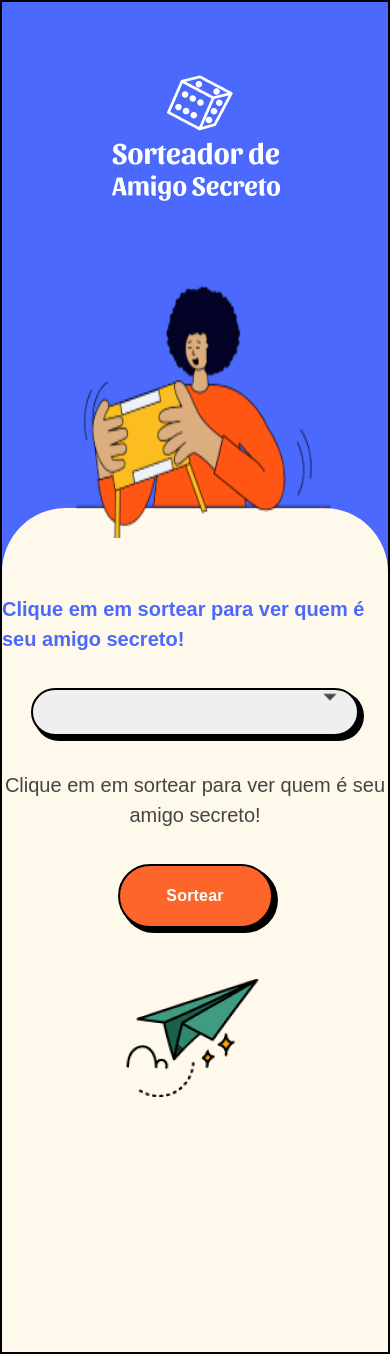
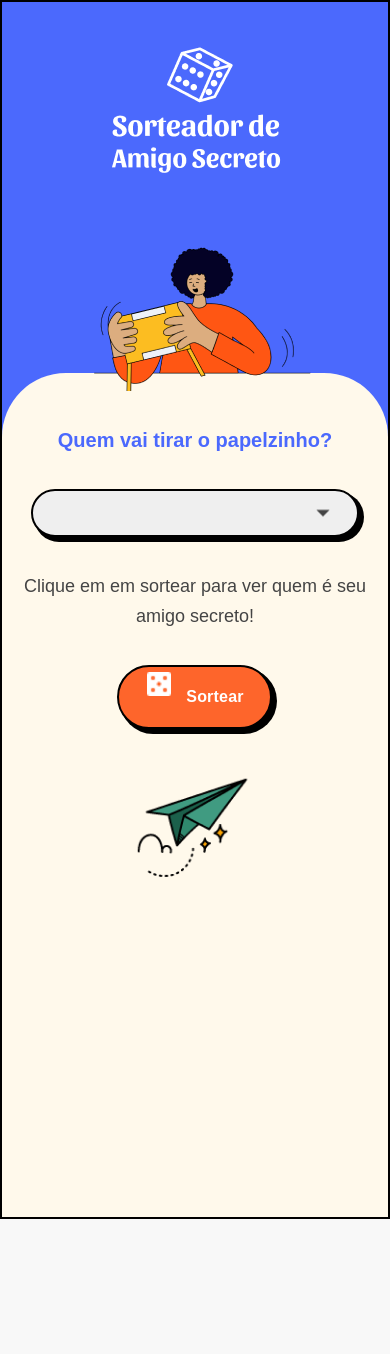
Before and after one commit to leonardoitalo/AmigoSecreto, a React (Vite) app: page /sorteio in a window 390 px wide. After the commit the page ends 1219 px from the top, so only its background shows below. Built offline with nearby package versions, Linux system fonts and the light colour scheme.

Commit message:
feat: adicionando responsividade a página de sorteio

```diff
--- a/src/components/Footer/index.tsx
+++ b/src/components/Footer/index.tsx
@@ -17,8 +17,13 @@ const Footer = () => {
 
   return (
     <FooterContainer>
-      <IconButton $hideOMobile src="images/play-icone.png" />
-      <Button disabled={namesList.length < 3} onClick={start}>
+      <IconButton $top="50%" $hideOMobile src="images/play-icone.png" />
+      <Button
+        $paddingMobile="0px 24px"
+        $width="351px"
+        disabled={namesList.length < 3}
+        onClick={start}
+      >
         Iniciar brincadeira!
       </Button>
       <img className="desktop-image" src="images/sacola.png" alt="" />
--- a/src/components/Form/index.tsx
+++ b/src/components/Form/index.tsx
@@ -24,7 +24,7 @@ const Form = () => {
 
   return (
     <FormContainer onSubmit={adicionarParticipante}>
-      <Icon src="images/pessoa.png" />
+      <Icon $topMobile="23%" $leftMobile="7%" src="images/pessoa.png" />
       <Input
         ref={inputRef}
         value={nome}
--- a/src/components/Header/styles.tsx
+++ b/src/components/Header/styles.tsx
@@ -8,7 +8,7 @@ export const HeaderContainer = styled.header`
   padding-top: 120px;
 
   @media screen and (max-width: 940px) {
-    padding-top: 60px;
+    padding-top: 32px;
     flex-direction: column;
     align-items: center;
   }
@@ -47,5 +47,8 @@ export const ImageLogo = styled.div`
 
 export const ImageParticipant = styled.img`
   z-index: 1;
-  height: 277px;
+
+  @media (max-width: 800px) {
+    margin-bottom: 12px;
+  }
 `
--- a/src/interfaces/ButtonProps.ts
+++ b/src/interfaces/ButtonProps.ts
@@ -1,5 +1,7 @@
 import { ButtonHTMLAttributes } from 'react'
 
 export interface ButtonProps extends ButtonHTMLAttributes<HTMLButtonElement> {
+  $width: string
   $marginBottom?: string
+  $paddingMobile?: string
 }
--- a/src/interfaces/IconButtonProps.ts
+++ b/src/interfaces/IconButtonProps.ts
@@ -1,3 +1,6 @@
-export interface IconButtonProps {
+import { IconProps } from './IconProps'
+
+export interface IconButtonProps extends IconProps {
   $hideOMobile?: boolean
+  $height?: string
 }
--- a/src/interfaces/IconProps.ts
+++ b/src/interfaces/IconProps.ts
@@ -1,4 +1,6 @@
 export interface IconProps {
   $top?: string
   $left?: string
+  $topMobile?: string
+  $leftMobile?: string
 }
--- a/src/pages/DrawPage/index.tsx
+++ b/src/pages/DrawPage/index.tsx
@@ -1,6 +1,13 @@
 import { useSelector } from 'react-redux'
 import { RootState } from 'store'
-import { Button, Card, Icon, Text, Title } from 'styles/GlobalComponents'
+import {
+  Button,
+  Card,
+  Icon,
+  IconButton,
+  Text,
+  Title,
+} from 'styles/GlobalComponents'
 import { FormDraw, Select, SelectContainer, SelectedName } from './styles'
 import { useEffect, useState } from 'react'
 
@@ -24,12 +31,18 @@ const DrawPage = () => {
   }
 
   return (
-    <Card>
+    <Card $paddingTop="52px">
       <FormDraw onSubmit={draw}>
-        <Title>Clique em em sortear para ver quem é seu amigo secreto!</Title>
+        <Title>Quem vai tirar o papelzinho?</Title>
 
         <SelectContainer>
-          <Icon $top="50%" $left="89%" src="images/triangulo.png" />
+          <Icon
+            $top="50%"
+            $topMobile="50%"
+            $left="89%"
+            $leftMobile="87%"
+            src="images/triangulo.png"
+          />
           <Select
             $borderRadiusfull="true"
             role="combobox"
@@ -51,11 +64,26 @@ const DrawPage = () => {
         <Text>
           Clique em em sortear para ver quem é seu <br /> amigo secreto!
         </Text>
-        <Button $marginBottom="10px">Sortear</Button>
+
+        <IconButton
+          $top="59.5%"
+          $topMobile="59%"
+          $left="35%"
+          $height="32px"
+          src="images/dado-botao.png"
+        />
+        <Button $width="227px" $paddingMobile="-1px" $marginBottom="10px">
+          Sortear
+        </Button>
         {secretFriend && (
           <SelectedName role="alert">{secretFriend}</SelectedName>
         )}
-        <img src="images/aviao.png" alt="" />
+        <img className="desktop-image" src="images/aviao.png" alt="" />
+        <img
+          className="mobile-image"
+          src="images/mobile/aviao-mobile.png"
+          alt=""
+        />
       </FormDraw>
     </Card>
   )
--- a/src/pages/DrawPage/styles.tsx
+++ b/src/pages/DrawPage/styles.tsx
@@ -7,6 +7,24 @@ export const FormDraw = styled.form`
   flex-direction: column;
   align-items: center;
   gap: 34px;
+  position: relative;
+
+  img.desktop-image {
+    display: block;
+
+    @media (max-width: 800px) {
+      display: none;
+    }
+  }
+
+  // Mostra a imagem no mobile
+  img.mobile-image {
+    display: none;
+
+    @media (max-width: 800px) {
+      display: block;
+    }
+  }
 `
 
 export const SelectContainer = styled.div`
--- a/src/styles/GlobalComponents.tsx
+++ b/src/styles/GlobalComponents.tsx
@@ -56,7 +56,8 @@ export const Input = styled(BaseBorderStyle).attrs<InputProps>({
 export const Button = styled(BaseBorderStyle).attrs<ButtonProps>({
   as: 'button',
 })`
-  width: 351px;
+  /* width: 351px; */
+  width: ${({ $width }) => $width};
   height: 80px;
   border-radius: 38px;
   background-color: ${colors.orange};
@@ -66,7 +67,7 @@ export const Button = styled(BaseBorderStyle).attrs<ButtonProps>({
   line-height: 30px;
   letter-spacing: 0.0125em;
   padding-left: 40px;
-  margin-bottom: ${({ $marginBottom }) => $marginBottom || '0'};
+  margin-bottom: ${({ $marginBottom }) => $marginBottom || '0px 24px'};
 
   &:hover {
     background-color: ${colors.purple};
@@ -75,7 +76,7 @@ export const Button = styled(BaseBorderStyle).attrs<ButtonProps>({
   @media (max-width: 800px) {
     width: 155px;
     height: 64px;
-    padding: 0px 24px;
+    padding: ${({ $paddingMobile }) => $paddingMobile || '0px'};
     font-size: 16px;
     line-height: 24px;
   }
@@ -90,18 +91,23 @@ export const Icon = styled.img<IconProps>`
   cursor: pointer;
 
   @media (max-width: 800px) {
-    top: 19%;
+    top: ${({ $topMobile }) => $topMobile || '19%'};
+    left: ${({ $leftMobile }) => $leftMobile || '0%'};
   }
 `
 
 export const IconButton = styled.img<IconButtonProps>`
   position: absolute;
-  top: 50%;
-  left: 6%;
+  top: ${({ $top }) => $top || '50px'};
+  left: ${({ $left }) => $left || '6%'};
+  height: ${({ $height }) => $height};
   transform: translateY(-50%);
 
   @media (max-width: 800px) {
     display: ${({ $hideOMobile }) => ($hideOMobile ? 'none' : 'inline-block')};
+    top: 56%;
+    left: 36%;
+    height: 24px;
   }
 `
 export const Text = styled.p`
@@ -110,4 +116,8 @@ export const Text = styled.p`
   text-align: center;
   line-height: 30px;
   color: ${colors.grayDark};
+
+  @media (max-width: 800px) {
+    font-size: 18px;
+  }
 `
```
Also changed, not shown: public/images/dado-botao.png (added), public/images/mobile/aviao-mobile.png (added).
